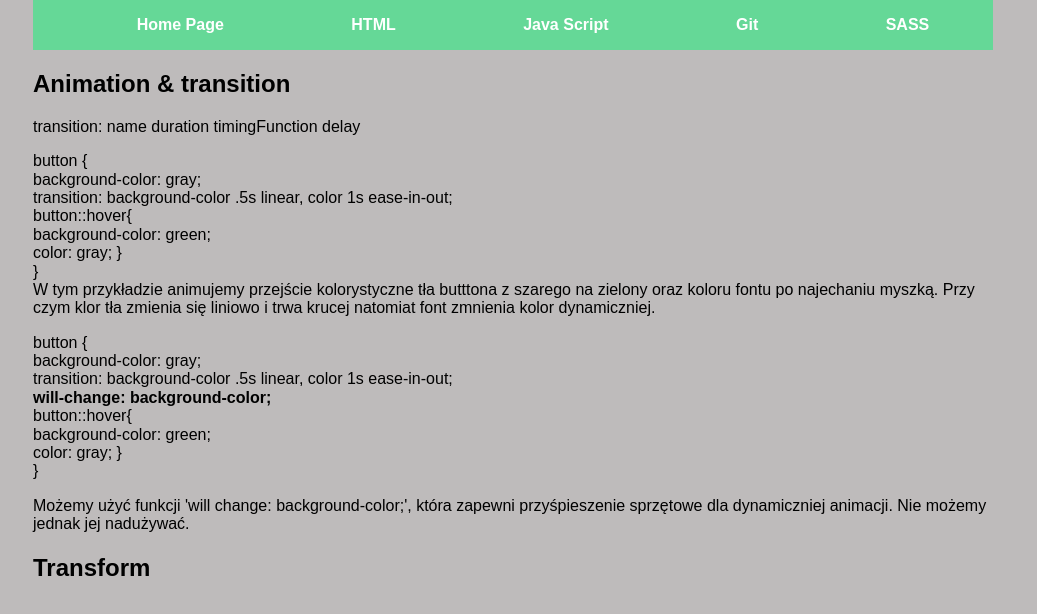
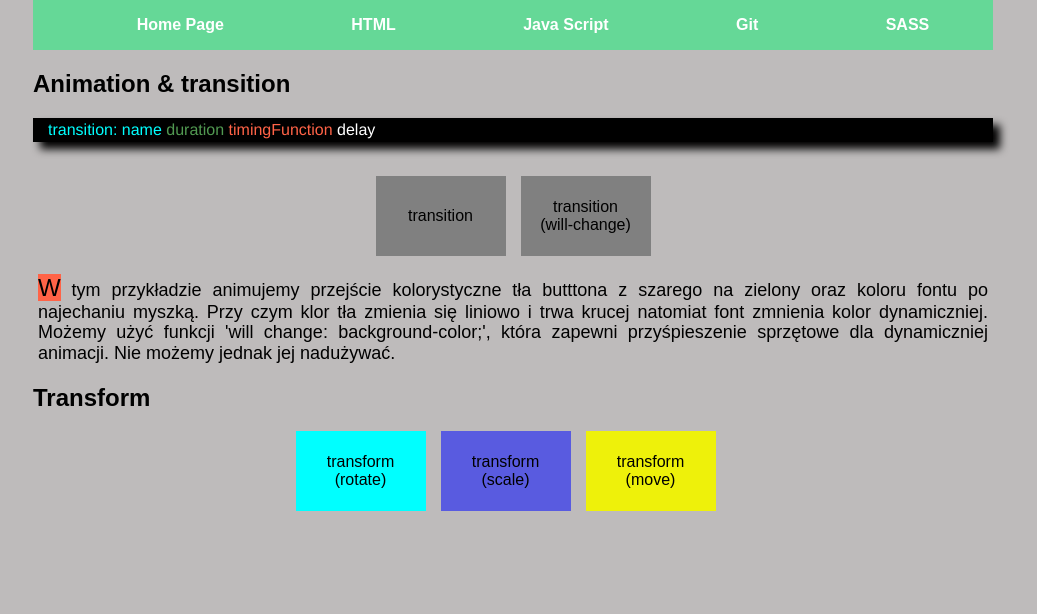
Before and after one commit to norbert-lukaszuk/homepage--gulp, a website: page src/content/css.html in a window 1280 px wide. Shown: the whole page, without its empty margins (127-1164 px from the left). Drawn offline with nearby package versions, Linux system fonts and the light colour scheme; files that its build step writes are made by us from their sources.

Commit message:
CSS transform notes

```diff
--- a/src/content/css.html
+++ b/src/content/css.html
@@ -20,38 +20,19 @@
     </div>
      <button id="button" class="menu__button menu__button--js">≡</button>
 <h2>Animation & transition</h2>
-<p> transition: name duration timingFunction delay <br>
-<div> button { <br>
-    background-color: gray;<br>
-    transition: background-color .5s linear, color 1s ease-in-out;<br>
-    button::hover{<br>
-        background-color: green;<br>
-        color: gray;
-    } <br>
-} <br>
-</div>
+<p class="code"> <span class="code__const"> transition: name</span> <span class="code__comment">duration</span> <span class="code__class">timingFunction</span> delay</p> <br>
+<div class="button"> <button class="buttonTransition">transition</button> <button class="buttonTransition__willChange">transition <br> (will-change)</button></div>
+<p class="paragraph">
 W tym przykładzie animujemy przejście kolorystyczne tła butttona z szarego na zielony oraz
  koloru fontu po najechaniu myszką. Przy czym klor tła zmienia się liniowo i trwa krucej
- natomiat font zmnienia kolor dynamiczniej.
-</p>
-<div> button { <br>
-    background-color: gray;<br>
-    transition: background-color .5s linear, color 1s ease-in-out;<br>
-    <b>will-change: background-color;</b><br>
-    button::hover{<br>
-        background-color: green;<br>
-        color: gray;
-    } <br>
-} <br>
-<p> Możemy użyć funkcji 'will change: background-color;', która zapewni przyśpieszenie sprzętowe dla dynamiczniej
-    animacji. Nie możemy jednak jej nadużywać.
+ natomiat font zmnienia kolor dynamiczniej. Możemy użyć funkcji 'will change: background-color;', która zapewni przyśpieszenie sprzętowe dla dynamiczniej
+ animacji. Nie możemy jednak jej nadużywać.
 </p>
 <h2>Transform</h2>
-
+<div class="button"> <button class="buttonTransform__rotate">transform (rotate) </button> <button class="buttonTransform__scale">transform (scale)</button> <button class="buttonTransform__move">transform (move)</button> </div>
 <div>
 
-</div>
-</div>
+
 
     </body>
 <script src="js/main.js"></script>
--- a/src/scss/main.scss
+++ b/src/scss/main.scss
@@ -32,9 +32,84 @@ html{
   color:tomato;
   font-size: 21px;
 }
+.button{
+  display: flex;
+  flex-direction: row;
+  justify-items: center;
+  justify-content: center;
+}
 .buttonWraper{
   background: $greenColor;
 }
+.buttonTransition{
+  background-color: gray;
+  width: 130px;
+  height: 80px;
+  border: none;
+  margin-right: 15px;
+  transition: background-color .5s linear, color .6s ease-in-out;
+
+  &:hover{
+    background-color: greenyellow;
+    color: white;
+  }
+}
+  .buttonTransition__willChange{
+      background-color: gray;
+      width: 130px;
+      height: 80px;
+      border: none;
+      transition: background-color .5s linear, color .6s ease-in-out;
+      will-change: background-color;
+        &:hover{
+          background-color: greenyellow;
+          color: white;
+          width: 130px;
+          height: 80px;
+          border: none;
+        }
+      }
+
+.buttonTransform{
+
+  &__rotate{
+  width: 130px;
+  height: 80px;
+  border: none;
+  margin-right: 15px;
+  background-color: aqua;
+  transition: transform .7s linear;
+  &:hover{
+    transform: rotate(180deg);
+    }
+  }
+  &__scale{
+    width: 130px;
+    height: 80px;
+    border: none;
+    margin-right: 15px;
+    background-color: rgb(89, 91, 224);
+    transition: transform .7s linear;
+    &:hover{
+      transform: scale(2);
+      }
+  }
+  &__move{
+    width: 130px;
+    height: 80px;
+    border: none;
+    margin-right: 15px;
+    background-color: rgb(238, 241, 10);
+    transition: transform .7s linear;
+    &:hover{
+      transform: translateX(20px) translateY(-20px);
+
+      }
+  }
+}
+
+
+
 .code{
   background-color: black;
   color: white;
```
